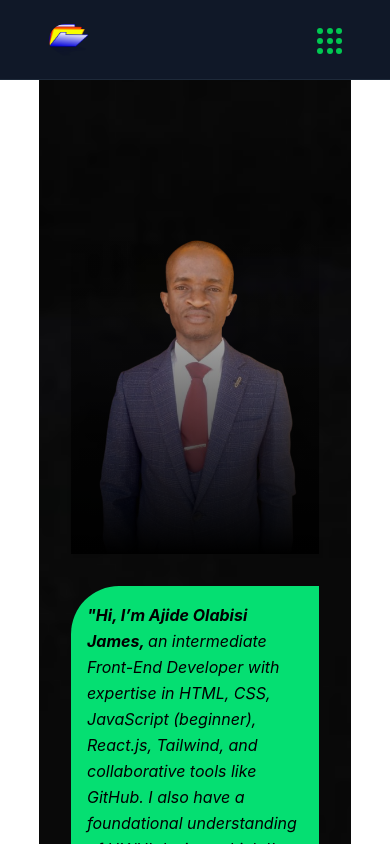
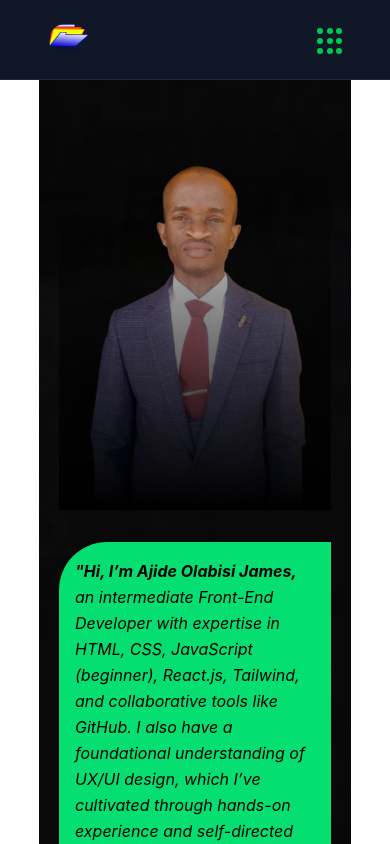
Before and after one commit to Jambisi-11/James-portfolio, a React (Vite) app: page /James-portfolio/about in a window 390 px wide. Shown: the top 844 px of the page. Built offline with nearby package versions, Linux system fonts and the light colour scheme.

Commit message:
third deploy

```diff
--- a/src/Components/About/About.jsx
+++ b/src/Components/About/About.jsx
@@ -3,10 +3,10 @@ import aboutPic from '../../assets/about.png';
 
 const About = () => {
     return (
-        <div className="p-8">
-            <div className="flex flex-col md:flex-row mt-4 gap-8">
+        <div className="p-5">
+            <div className={`${window.innerWidth < 768 ? 'flex flex-col md:flex-row  gap-8':'flex flex-col md:flex-row mt-4 gap-8'}`}>
                 {/* Image Section (50%) */}
-                <div className="w-full md:w-1/2 flex justify-center items-center mt-12">
+                <div className={`${window.innerWidth < 768 ? 'w-full flex justify-center items-center ': 'w-full flex justify-center items-center mt-12'}`}>
                     <div className='relative flex justify-center items-center w-full'>
                         <img
                             src={aboutPic}
--- a/src/Components/ContactUs/ContactUs.jsx
+++ b/src/Components/ContactUs/ContactUs.jsx
@@ -95,7 +95,7 @@ const ContactUs = () => {
 
             <div className="w-1/2">
                 <h3 className="text-xl font-semibold mb-4">Send a Message</h3>
-                <form onSubmit={handleSubmit} className={`${window.innerWidth < 768 ? 'space-y-4 w-100 flex flex-col justify-center items-center':'space-y-4 w-100'}`}>
+                <form onSubmit={handleSubmit} className={`${window.innerWidth < 768 ? 'w-100 flex flex-col justify-center items-center':'space-y-4 w-100'}`}>
                     <div>
                         <label htmlFor="to_name" className="block text-sm font-medium text-green-500">Name</label>
                         <input
--- a/src/Components/Home/Home.jsx
+++ b/src/Components/Home/Home.jsx
@@ -195,7 +195,7 @@ const Home = () => {
       <h1 className={`${window.innerWidth <= 768 ? 'text-center text-[55px]' : 'text-4xl text-center justify-center items-center mt-10 '}`}>Welcome to my Portfolio</h1>
       <div className='text-7xl mt-8 font-bold relative h-[350px]'>
         {/* First Section */}
-        <div className='flex p-6 absolute top-0 left-0 w-full '>
+        <div className='flex p-6 absolute top-0 left-0 w-full'>
           <h2 ref={nothingRef} style={{ opacity: 0, transform: 'translateY(-50px)' }} className={`${window.innerWidth <= 768 ? 'text-center text-[55px]' : ''}`}>
             The Best I can be <span className='text-green-500'>WITHOUT JESUS</span> is{' '}
             <span className='text-green-500'>NOTHING!</span>
@@ -213,7 +213,7 @@ const Home = () => {
         {/* Second Section */}
         <div className='flex p-6 absolute top-0 left-0 w-full'>
           <h2 ref={excellentRef} style={{ opacity: 0, transform: 'translateY(-50px)' }} className={`${window.innerWidth <= 768 ? 'text-center text-[55px]' : ''}`}>
-            The least I can be <span className='text-green-500 '><br />WITH JESUS</span> is{' '}
+            The least I can be <span className='text-green-500 '>WITH JESUS</span> is{' '}
             <span className='text-green-500'>EXCELLENT!</span>
           </h2>
           <img
```
